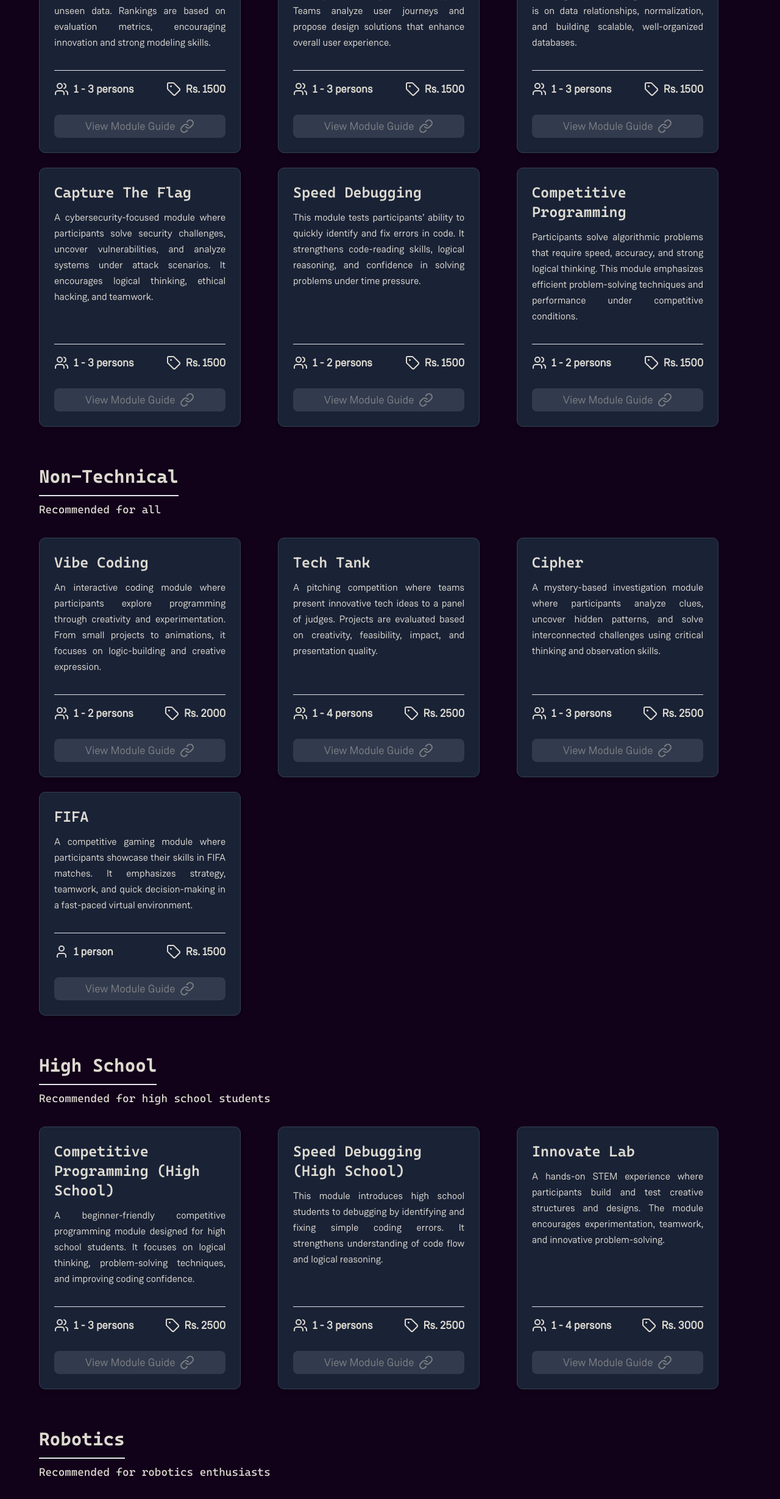
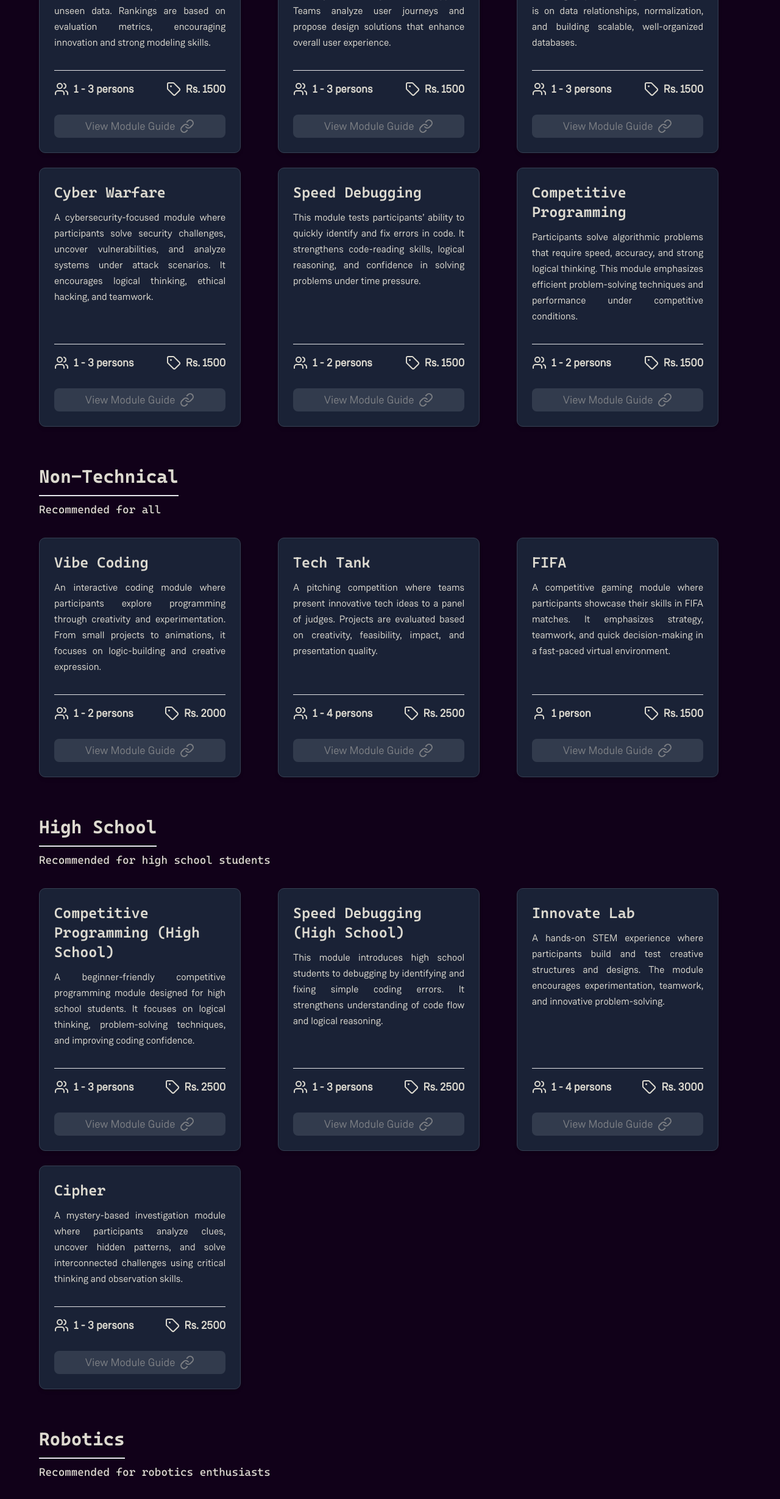
Before and after one commit to css-iba/css-website, a Next.js app: page /ProBattle in a window 1280 px wide. Shown: the part 2630-5089 px from the top of the page at 61% size. Built offline with nearby package versions, Linux system fonts and the light colour scheme.

Commit message:
Update constants.ts

```diff
--- a/app/ProBattle/constants.ts
+++ b/app/ProBattle/constants.ts
@@ -184,7 +184,7 @@ const modulesData: ModuleCardProps[] = [
     category: 'Technical'
   },
   {
-    name: 'Capture The Flag',
+    name: 'Cyber Warfare',
     description:
       'A cybersecurity-focused module where participants solve security challenges, uncover vulnerabilities, and analyze systems under attack scenarios. It encourages logical thinking, ethical hacking, and teamwork.',
     minParticipants: 1,
@@ -213,16 +213,6 @@ const modulesData: ModuleCardProps[] = [
     guideLink: '',
     category: 'Technical'
   },
-  // {
-  //   name: 'Maze Following Robot',
-  //   description:
-  //     'Participants design and program robots capable of autonomously navigating through a maze. The module focuses on sensors, control logic, and decision-making for real-world navigation challenges.',
-  //   minParticipants: 1,
-  //   maxParticipants: 4,
-  //   price: 2500,
-  //   guideLink: '',
-  //   category: 'Robotics'
-  // },
   {
     name: 'Robo Sumo',
     description:
@@ -284,16 +274,6 @@ const modulesData: ModuleCardProps[] = [
     category: 'Non-Technical'
   },
   {
-    name: 'Cipher',
-    description:
-      'A mystery-based investigation module where participants analyze clues, uncover hidden patterns, and solve interconnected challenges using critical thinking and observation skills.',
-    minParticipants: 1,
-    maxParticipants: 3,
-    price: 2500,
-    guideLink: '',
-    category: 'Non-Technical'
-  },
-  {
     name: 'FIFA',
     description:
       'A competitive gaming module where participants showcase their skills in FIFA matches. It emphasizes strategy, teamwork, and quick decision-making in a fast-paced virtual environment.',
@@ -332,7 +312,17 @@ const modulesData: ModuleCardProps[] = [
     price: 3000,
     guideLink: '',
     category: 'High School'
-  }
+  },
+  {
+    name: 'Cipher',
+    description:
+      'A mystery-based investigation module where participants analyze clues, uncover hidden patterns, and solve interconnected challenges using critical thinking and observation skills.',
+    minParticipants: 1,
+    maxParticipants: 3,
+    price: 2500,
+    guideLink: '',
+    category: 'High School'
+  },
 ];
 
 
```
